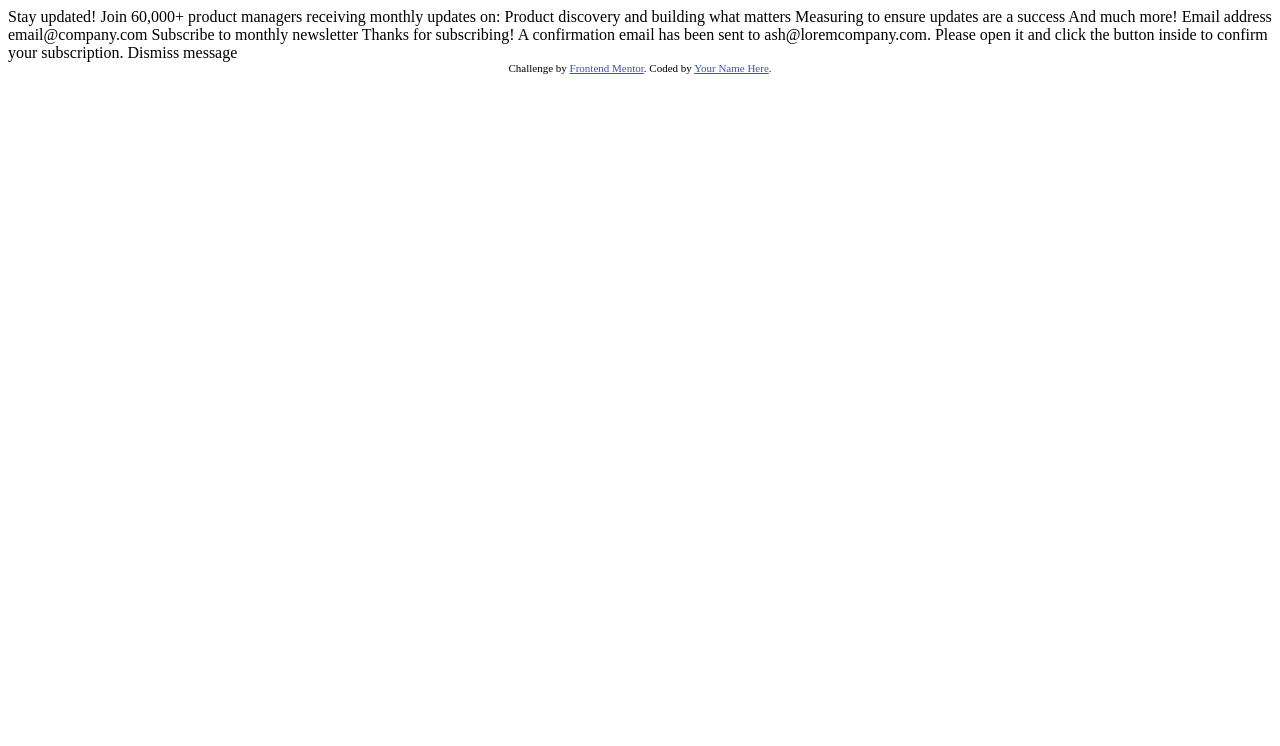
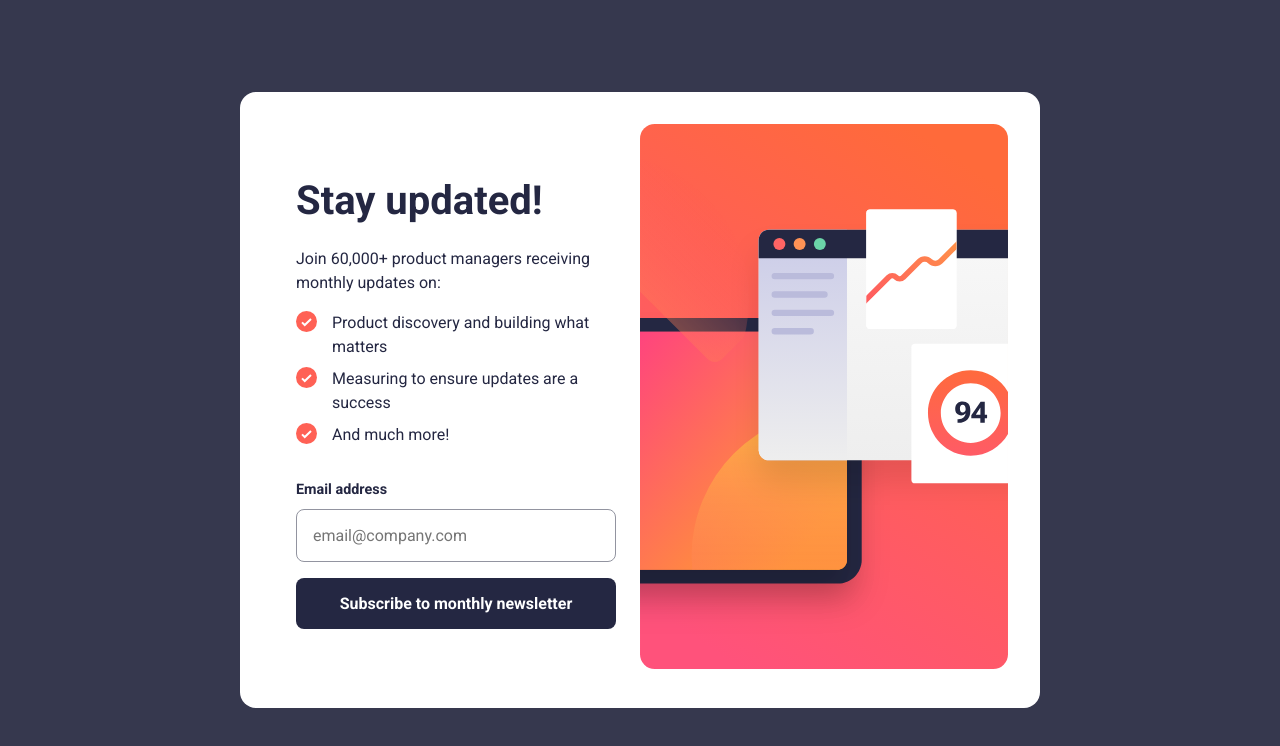
Before and after one commit to EidrianMax/newsletter-sign-up-with-success-message-main, a plain HTML site: page index.html in a window 1280 px wide. Drawn offline with Linux system fonts and the light colour scheme.

Commit message:
finish proyect

```diff
--- /dev/null
+++ b/assets/scripts.js
@@ -0,0 +1,32 @@
+const EMAIL_REGUEX = /^[a-z0-9!#$%&'*+/=?^_`{|}~-]+(?:\.[a-z0-9!#$%&'*+/=?^_`{|}~-]+)*@(?:[a-z0-9](?:[a-z0-9-]*[a-z0-9])?\.)+[a-z0-9](?:[a-z0-9-]*[a-z0-9])?$/
+
+const email = document.querySelector('#email')
+const form = document.querySelector('#form')
+const formFeedback = document.querySelector('.form__feedback')
+const newsletter = document.querySelector('.newsletter')
+const feedback = document.querySelector('.feedback')
+const btnFeedback = document.querySelector('#feedback-btn')
+
+form.addEventListener('submit', (event) => {
+  event.preventDefault()
+
+  if(!email.value) {
+    formFeedback.textContent = 'Email is required'
+    email.classList.add('form__input--invalid')
+    return
+  }
+
+  if(!EMAIL_REGUEX.test(email.value)) {
+    formFeedback.textContent = 'Valid email required'
+    email.classList.add('form__input--invalid')
+    return
+  }
+
+  newsletter.classList.add('is-hide')
+  feedback.classList.remove('is-hide')
+})
+
+btnFeedback.addEventListener('click', () => {
+  feedback.classList.add('is-hide')
+  newsletter.classList.remove('is-hide')
+})
--- /dev/null
+++ b/assets/styles.css
@@ -0,0 +1,220 @@
+@import url('https://fonts.googleapis.com/css2?family=Roboto:wght@400;700&display=swap');
+
+:root {
+  /* Primary */
+  --tomato: hsl(4, 100%, 67%);
+  --light-tomato: hsl(5, 100%, 95%);
+  /* Neutral */
+  --dark-slate-grey: hsl(234, 29%, 20%);
+  --charcoal-grey: hsl(235, 18%, 26%);
+  --grey: hsl(231, 7%, 60%);
+  --white: hsl(0, 0%, 100%);
+  /* Typography */
+  --font-weight-regular: 400;
+  --font-weight-bold: 700;
+}
+
+* {
+  box-sizing: border-box;
+}
+
+body {
+  margin: 0;
+  font-family: 'Roboto', sans-serif;
+  font-size: 1rem;
+  font-weight: var(--font-weight-regular);
+  line-height: 1.5;
+}
+
+h3,
+p {
+  margin-top: 0;
+}
+
+.container {
+  max-width: 100%;
+  margin: 0 auto;
+}
+
+.newsletter {
+  color: var(--dark-slate-grey);
+}
+
+.newsletter__picture-img {
+  width: 100%;
+}
+
+.newsletter__body {
+  padding: 1.5rem;
+}
+
+.newsletter__title {
+  font-size: 2.5rem;
+  margin-bottom: 1rem;
+}
+
+.newsletter__list {
+  list-style: none;
+  padding-left: 0;
+  margin-bottom: 2rem;
+}
+
+.newsletter__list-item {
+  background: url(./images/icon-list.svg) no-repeat;
+  padding-left: 2.25rem;
+  margin-bottom: 0.5rem;
+}
+
+.form__row {
+  display: flex;
+  justify-content: space-between;
+  margin-bottom: 0.5rem;
+}
+
+.form__label {
+  display: block;
+  font-size: 0.9rem;
+  font-weight: var(--font-weight-bold);
+}
+
+.form__feedback {
+  color: var(--tomato);
+  font-size: 0.9rem;
+  font-weight: var(--font-weight-bold);
+  margin-bottom: 0;
+}
+
+.form__input {
+  display: block;
+  width: 100%;
+  border: 1px solid var(--grey);
+  padding: 1rem;
+  border-radius: 0.5rem;
+  font-family: inherit;
+  font-size: inherit;
+  color: var(--grey);
+  margin-bottom: 1rem;
+}
+
+.form__input:focus-visible {
+  outline: 1px solid var(--charcoal-grey);
+  color: var(--charcoal-grey);
+}
+
+.form__input--invalid,
+.form__input--invalid:focus-visible {
+  border: 1px solid var(--tomato);
+  outline: none;
+  background: var(--light-tomato);
+  color: var(--tomato);
+}
+
+.form__input--invalid::placeholder {
+  color: var(--tomato);
+}
+
+.btn {
+  background: var(--dark-slate-grey);
+  color: var(--white);
+  width: 100%;
+  border: none;
+  padding: 1rem;
+  border-radius: 0.5rem;
+  font-family: inherit;
+  font-size: inherit;
+  font-weight: var(--font-weight-bold);
+  cursor: pointer;
+  transition: 0.5s;
+}
+
+.btn:hover {
+  background: linear-gradient(
+    to right,
+    hsl(347, 95%, 60%) 20%,
+    hsl(4, 100%, 67%) 50%
+  );
+}
+
+.feedback {
+  padding: 2rem;
+  background: var(--white);
+  border-radius: 1rem;
+}
+
+.feedback__icon {
+  width: 50px;
+  margin-bottom: 1rem;
+}
+
+.feedback__title {
+  font-size: 2.5rem;
+  line-height: 1.1;
+  margin-bottom: 1rem;
+}
+
+.feedback__text {
+  margin-bottom: 1.5rem;
+}
+
+@media screen and (min-width: 425px) {
+  body {
+    background: var(--charcoal-grey);
+    min-height: 100vh;
+    display: grid;
+    align-items: center;
+  }
+
+  .container {
+    max-width: 435px;
+  }
+
+  .newsletter {
+    background: var(--white);
+    border-radius: 1rem;
+    overflow: hidden;
+  }
+}
+
+@media screen and (min-width: 1024px) {
+  .container {
+    max-width: 800px;
+  }
+
+  .newsletter {
+    padding: 2rem;
+    display: flex;
+    align-items: center;
+  }
+
+  .newsletter__body {
+    width: 50%;
+  }
+
+  .newsletter__picture {
+    order: 1;
+    width: 50%;
+  }
+
+  .feedback {
+    max-width: 435px;
+    margin: 0 auto;
+  }
+}
+
+@media screen and (min-width: 1440px) {
+  .container {
+    max-width: 1024px;
+  }
+
+  .newsletter {
+    font-size: 1.25rem;
+  }
+
+  .newsletter__title {
+    font-size: 3rem;
+  }
+}
+
+.is-hide {
+  display: none;
+}
--- a/index.html
+++ b/index.html
@@ -1,52 +1,80 @@
 <!DOCTYPE html>
 <html lang="en">
-<head>
-  <meta charset="UTF-8">
-  <meta name="viewport" content="width=device-width, initial-scale=1.0"> <!-- displays site properly based on user's device -->
+  <head>
+    <meta charset="UTF-8" />
+    <meta name="viewport" content="width=device-width, initial-scale=1.0" />
+    <link
+      rel="icon"
+      type="image/png"
+      sizes="32x32"
+      href="./assets/images/favicon-32x32.png"
+    />
+    <link rel="stylesheet" href="./assets/styles.css" />
+    <title>
+      Frontend Mentor | Newsletter sign-up form with success message
+    </title>
+    <script type="module" src="./assets/scripts.js"></script>
+  </head>
+  <body>
+    <main>
+      <div class="container">
+        <article class="newsletter">
+          <picture class="newsletter__picture">
+            <source
+              media="(min-width: 1024px)"
+              srcset="./assets/images/illustration-sign-up-desktop.svg"
+            />
+            <img
+              class="newsletter__picture-img"
+              src="./assets/images/illustration-sign-up-mobile.svg"
+              alt="Invesment image"
+            />
+          </picture>
+          <div class="newsletter__body">
+            <h3 class="newsletter__title">Stay updated!</h3>
+            <p class="newsletter__text">
+              Join 60,000+ product managers receiving monthly updates on:
+            </p>
+            <ul class="newsletter__list">
+              <li class="newsletter__list-item">
+                Product discovery and building what matters
+              </li>
+              <li class="newsletter__list-item">
+                Measuring to ensure updates are a success
+              </li>
+              <li class="newsletter__list-item">And much more!</li>
+            </ul>
+            <form class="form" id="form">
+              <div class="form__row">
+                <label class="form__label" for="email"> Email address </label>
+                <p class="form__feedback"></p>
+              </div>
+              <input
+                id="email"
+                class="form__input"
+                type="text"
+                placeholder="email@company.com"
+              />
+              <button class="btn">Subscribe to monthly newsletter</button>
+            </form>
+          </div>
+        </article>
 
-  <link rel="icon" type="image/png" sizes="32x32" href="./assets/images/favicon-32x32.png">
-
-  <title>Frontend Mentor | Newsletter sign-up form with success message</title>
-
-  <!-- Feel free to remove these styles or customise in your own stylesheet 👍 -->
-  <style>
-    .attribution { font-size: 11px; text-align: center; }
-    .attribution a { color: hsl(228, 45%, 44%); }
-  </style>
-</head>
-<body>
-
-  <!-- Sign-up form start -->
-
-  Stay updated!
-
-  Join 60,000+ product managers receiving monthly updates on:
-
-  Product discovery and building what matters
-  Measuring to ensure updates are a success
-  And much more!
-
-  Email address
-  email@company.com
-
-  Subscribe to monthly newsletter
-
-  <!-- Sign-up form end -->
-
-  <!-- Success message start -->
-
-  Thanks for subscribing!
-
-  A confirmation email has been sent to ash@loremcompany.com.
-  Please open it and click the button inside to confirm your subscription.
-
-  Dismiss message
-
-  <!-- Success message end -->
-
-  <div class="attribution">
-    Challenge by <a href="https://www.frontendmentor.io?ref=challenge" target="_blank">Frontend Mentor</a>.
-    Coded by <a href="#">Your Name Here</a>.
-  </div>
-</body>
+        <div class="feedback is-hide">
+          <img
+            class="feedback__icon"
+            src="./assets/images/icon-list.svg"
+            aria-hidden="true"
+          />
+          <h3 class="feedback__title">Thanks for subscribing!</h3>
+          <p class="feedback__text">
+            A confirmation email has been sent to
+            <strong>ash@loremcompany.com.</strong> Please open it and click the
+            button inside to confirm your subscription.
+          </p>
+          <button class="btn" id="feedback-btn">Dismiss message</button>
+        </div>
+      </div>
+    </main>
+  </body>
 </html>
```
